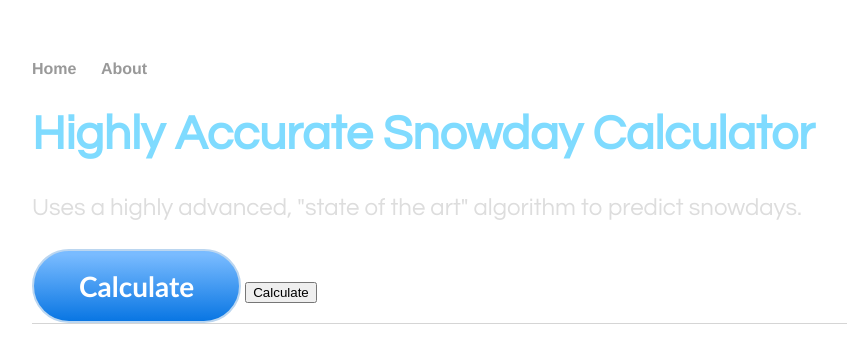
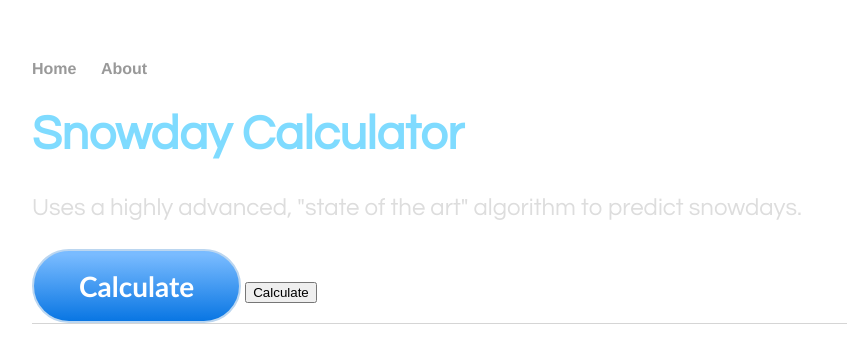
Before and after one commit to Aopser101/Aopser101.github.io, a plain HTML site: page index.html in a window 1280 px wide. Shown: the whole page, without its empty margins (160-1007 px from the left). Drawn offline with Linux system fonts and the light colour scheme.

Commit message:
Update index.html

```diff
--- a/index.html
+++ b/index.html
@@ -14,7 +14,7 @@
 		</nav>
 		<div class="container">
     		<div class="blurb">
-        		<h1>Highly Accurate Snowday Calculator</h1>
+        		<h1>Snowday Calculator</h1>
 				<p>Uses a highly advanced, "state of the art" algorithm to predict snowdays.</p>
 			<a href="#" class="button">Calculate</a>
 			<button type="button" onclick="alert('No.')">Calculate</button>
```
